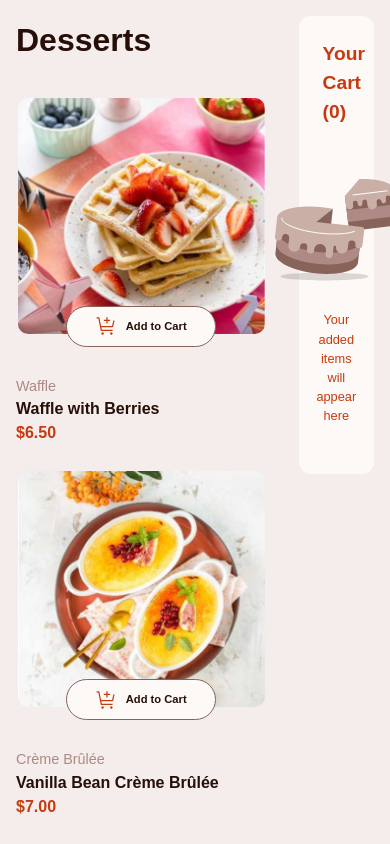
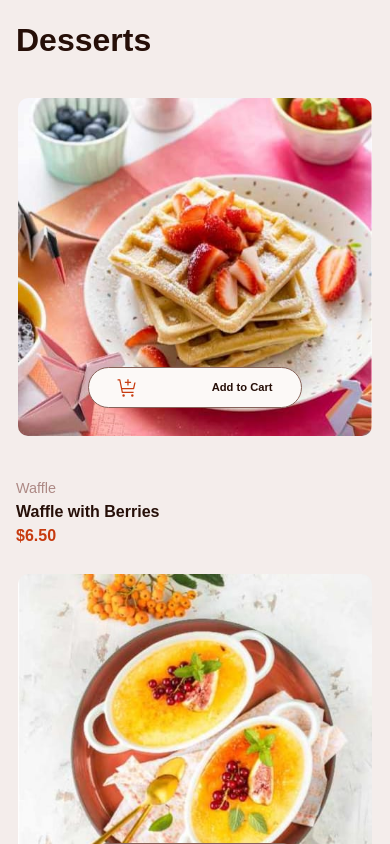
Before and after one commit to cole319/Product-list-with-cart-Assignment-Frontend-Mentor, a Next.js app: page / in a window 390 px wide. Shown: the top 844 px of the page. Built offline with nearby package versions, Linux system fonts and the light colour scheme.

Commit message:
completed assignment

```diff
--- a/app/components/AddToCartButton.tsx
+++ b/app/components/AddToCartButton.tsx
@@ -43,8 +43,6 @@ export default function AddToCartButton({
   const item = cart.find((i) => i.id === productId);
   const quantity = item?.quantity || 0;
 
-  const totalQuantity = cart.reduce((sum, item) => sum + item.quantity, 0);
-
   return (
     <>
       {!(quantity === 0) && (
@@ -84,76 +82,3 @@ export default function AddToCartButton({
     </>
   );
 }
-
-/*
-  const handleIncrement = (q: number) => {
-    setQuantity(q + 1);
-  };
-  const handleDecrement = (q: number) => {
-    setQuantity(Math.max(0, q - 1));
-  };
-  */
-
-// interface AddToCartButtonProps {
-//   handleIncrement: (q: number) => void;
-//   handleDecrement: (q: number) => void;
-//   onClick: () => void;
-// }
-
-// const orderTotal = cart.reduce(
-//   (sum, item) => sum + item.price * item.quantity,
-//   0
-// );
-
-// const handleIncrement = () => {
-//   setQuantity((q) => q + 1);
-// };
-// const handleDecrement = () => {
-//   setQuantity((q) => Math.max(0, q - 1));
-// };
-
-// const handleQuantity = () => {
-//   const item = cart.find((i) => i.id === productId);
-//   const itemCount = item?.quantity;
-//   if (typeof itemCount !== undefined) {
-//     setItemCount((itemCount) => itemCount);
-//   } else {
-//     setItemCount(0);
-//   }
-// };
-
-// const [itemCount, setItemCount] = useState(0);
-// const [quantity, setQuantity] = usePersistentQuantity(productId, itemCount);
-
-// function usePersistentQuantity(key: string, initialValue: number) {
-//   const [quantity, setQuantity] = useState<number>(initialValue);
-
-//   useEffect(() => {
-//     const stored = localStorage.getItem(key);
-//     if (stored) setQuantity(parseInt(stored));
-//   }, [key]);
-
-//   useEffect(() => {
-//     localStorage.setItem(key, quantity.toString());
-//   }, [key, quantity]);
-
-//   return [quantity, setQuantity] as const;
-// }
-// const handleAdd = () => {
-//   addToCart({ id: productId, name: name, price: price });
-//   // handleQuantity();
-// };
-
-// const handleRemove = () => {
-//   removeFromCart({ id: productId, name: name, price: price });
-//   // handleQuantity();
-// };
-
-// onClick={() => handleDecrement(quantity)}
-// onClick={handleRemove}
-
-// onClick={() => handleIncrement(quantity)}
-// onClick={handleAdd}
-
-// onClick={() => handleIncrement(quantity)}
-// onClick={handleIncrement}
--- a/app/components/CartItem.tsx
+++ b/app/components/CartItem.tsx
@@ -3,10 +3,6 @@ import { useCart } from "@/app/context/CartContext";
 
 //internal imports
 import { CartItemType } from "../types/CartItemType";
-
-interface CartItemProps {
-  onClick: () => void;
-}
 
 export default function CartItem({
   id,
@@ -16,7 +12,8 @@ export default function CartItem({
   thumb_image,
 }: CartItemType): JSX.Element {
   //Calculate total price of single product category
-  const { cart, removeOrder } = useCart();
+
+  const { removeOrder } = useCart();
 
   function getTotal(price: number, quantity: number): number {
     return parseFloat((price * quantity).toFixed(2));
--- a/app/components/DessertList.tsx
+++ b/app/components/DessertList.tsx
@@ -4,7 +4,7 @@ import DessertCard from "./DessertCard";
 
 export default function DessertList(): JSX.Element {
   return (
-    <div className="grid max-sm:grid-cols-1 sm:max-md:grid-cols-2 md:grid-cols-3 gap-[1.5rem]">
+    <div className="grid max-sm:grid-cols-1 sm:max-lg:grid-cols-2 lg:grid-cols-3 gap-[1.5rem]">
       {desserts.map((dessert) => (
         <div key={dessert.id}>
           <DessertCard
--- a/app/components/Modal.tsx
+++ b/app/components/Modal.tsx
@@ -21,12 +21,6 @@ export default function Modal() {
   };
 
   return (
-    // <div
-    //   className={`fixed inset-0 z-50 bg-black/50 flex justify-center items-center ${
-    //     open ? "flex" : "hidden"
-    //   }`}
-    // >
-    // <div className="w-[30%] max-h-[80vh] overflow-y-auto bg-[var(--rose-50)] p-[2rem] text-[var(--rose-900)] rounded-xl flex flex-col justify-center">
     <div className="w-full max-w-md bg-[var(--rose-50)] rounded-xl p-6 overflow-y-auto max-h-[90vh] text-[var(--rose-900)]">
       <ConfirmationIcon />
       <h1 className="text-[2rem] font-extrabold pt-[1rem]">Order Confirmed</h1>
--- a/app/components/ModalItem.tsx
+++ b/app/components/ModalItem.tsx
@@ -16,7 +16,7 @@ export default function ModalItem({
   const res: number = getTotal(price, quantity);
 
   return (
-    <div className="flex items-center bg-[var(--rose-100)] border-b-[1px] border-[var(--rose-300)]/20 h-">
+    <div className="flex items-center bg-[var(--rose-100)] border-b-[1px] border-[var(--rose-300)]/20 px-[0.4rem]">
       <div className="w-[20%] py-[0.6rem] flex justify-center">
         <Image
           src={thumb_image}
--- a/app/page.tsx
+++ b/app/page.tsx
@@ -22,7 +22,6 @@ export default function Home() {
     <main
       className={`relative flex flex-col min-h-screen bg-[var(--rose-100)] font-[var(--font-display)]`}
     >
-      {/* <div className="w-[30%] max-h-[80vh] overflow-y-auto bg-[var(--rose-50)] p-[2rem] text-[var(--rose-900)] rounded-xl flex flex-col justify-center"> */}
       <div
         className={`fixed inset-0 z-50 bg-black/50 flex justify-center items-center p-4 ${
           open ? "flex" : "hidden"
@@ -31,7 +30,7 @@ export default function Home() {
         <Modal />
       </div>
 
-      <div className="flex p-[1rem] md:p-[2rem] lg:py-[8rem] lg:px-[8rem] items-start">
+      <div className="flex flex-col justify-center items-center md:flex-row p-[1rem] md:p-[2rem] lg:py-[8rem] lg:px-[4rem] md:items-start">
         <section className="flex flex-col w-70%]">
           <h1 className="text-[2rem] text-[var(--rose-900)] font-[var(--ultrabold)] pb-[2rem]">
             Desserts
@@ -41,7 +40,7 @@ export default function Home() {
           </div>
         </section>
 
-        <section className="pl-[2rem] flex justify-center items-center w-[30%]">
+        <section className="md:pl-[2rem] flex justify-center items-center pt-[3rem] md:pt-0 sm:w-[70%] md:w-[30%]">
           <Cart />
         </section>
       </div>
@@ -50,14 +49,3 @@ export default function Home() {
     </main>
   );
 }
-
-// useEffect(() => {
-//   if (open) {
-//     document.body.classList.add("overflow-hidden");
-//   } else {
-//     document.body.classList.remove("overflow-hidden");
-//   }
-//   return () => {
-//     document.body.classList.remove("overflow-hidden");
-//   };
-// }, [open]);
```
Also changed, not shown: app/components/Cart.tsx (+0 -13 lines), app/context/CartContext.tsx (+0 -17 lines).
